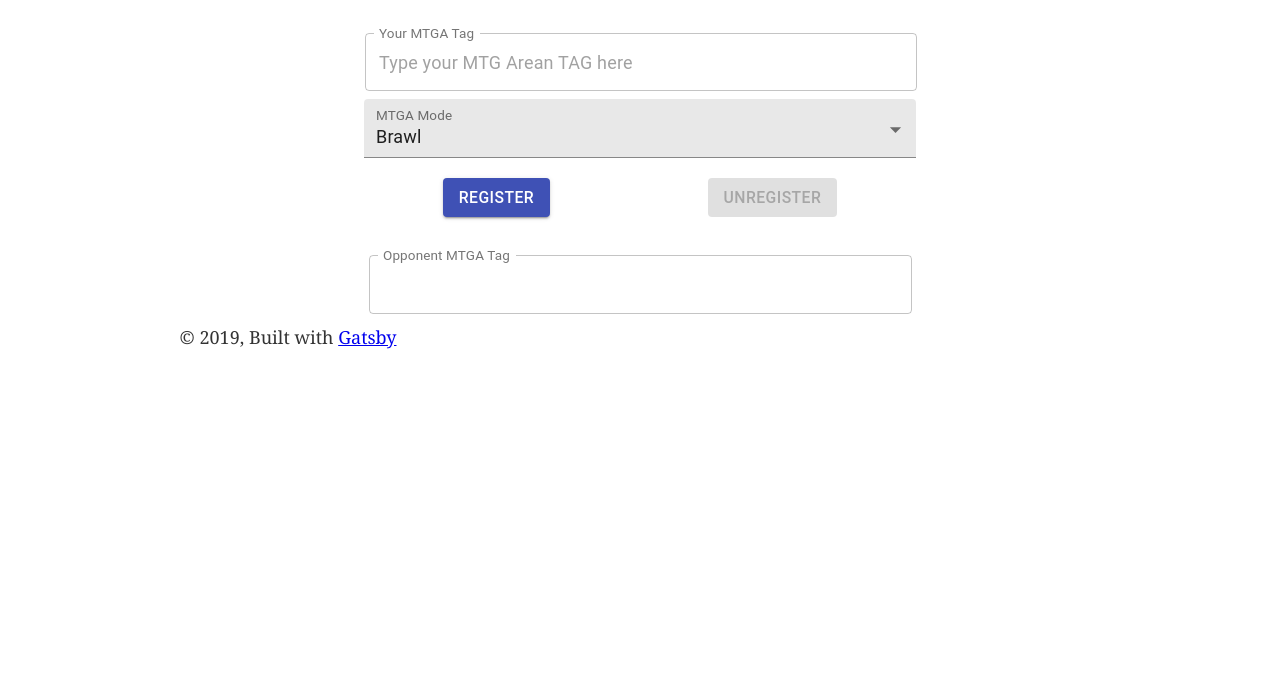
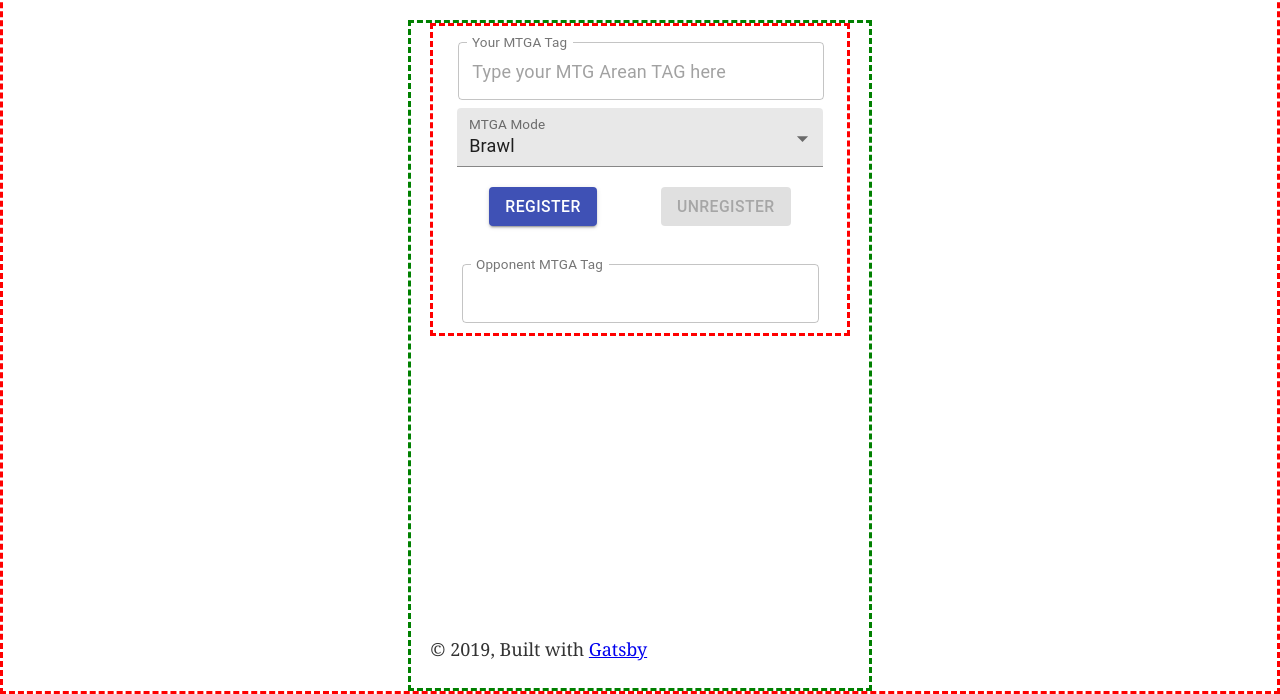
Before and after one commit to dwltkvn/arena-match-maker, a Gatsby site: page / in a window 1280 px wide. Shown: the part 106-800 px from the top of the page. Built offline with nearby package versions, Linux system fonts and the light colour scheme; Gatsby itself is replaced by a stand-in of ours; no server answers.

Commit message:
full height
 +  border for debug

```diff
--- a/src/components/layout.js
+++ b/src/components/layout.js
@@ -24,25 +24,35 @@
   `)
 
   return (
-    <>
+    <div
+      style={{
+        border: "dashed red",
+        height: "100vh",
+        display: "flex",
+        flexDirection: "column",
+      }}
+    >
       <Header siteTitle={data.site.siteMetadata.title} />
       <div
         style={{
-          //border: "dashed red",
+          border: "dashed green",
           margin: `0 auto`,
           maxWidth: 960,
           padding: `0px 1.0875rem 1.45rem`,
           paddingTop: 0,
+          flex: 1,
+          display: "flex",
+          flexDirection: "column",
         }}
       >
-        <main>{children}</main>
+        <main style={{ flex: 1 }}>{children}</main>
         <footer>
           © {new Date().getFullYear()}, Built with
           {` `}
           <a href="https://www.gatsbyjs.org">Gatsby</a>
         </footer>
       </div>
-    </>
+    </div>
   )
 }
 
--- a/src/components/seo.js
+++ b/src/components/seo.js
@@ -67,6 +67,11 @@
           name: `twitter:description`,
           content: metaDescription,
         },
+        {
+          name: "viewport",
+          content:
+            "width=device-width, user-scalable=no, minimum-scale=1.0, maximum-scale=1.0",
+        },
       ].concat(meta)}
     />
   )
--- a/src/pages/index.js
+++ b/src/pages/index.js
@@ -18,6 +18,10 @@
 import Fade from "@material-ui/core/Fade"
 
 const styles = {
+  mainLayout: {
+    //height: "1vh",
+    border: "dashed red",
+  },
   root: {
     padding: "2px 4px",
     display: "flex",
@@ -161,6 +165,7 @@
     return (
       <Layout>
         <SEO title="MAMM" />
+        <div style={classes.mainLayout}>
           <Fade in={true} timeout={500}>
             <Container maxWidth="sm">
               <TextField
@@ -242,6 +247,7 @@
               </Box>
             </Container>
           </Fade>
+        </div>
       </Layout>
     )
   }
```
Lines whose indentation alone changed are shown as unchanged.
